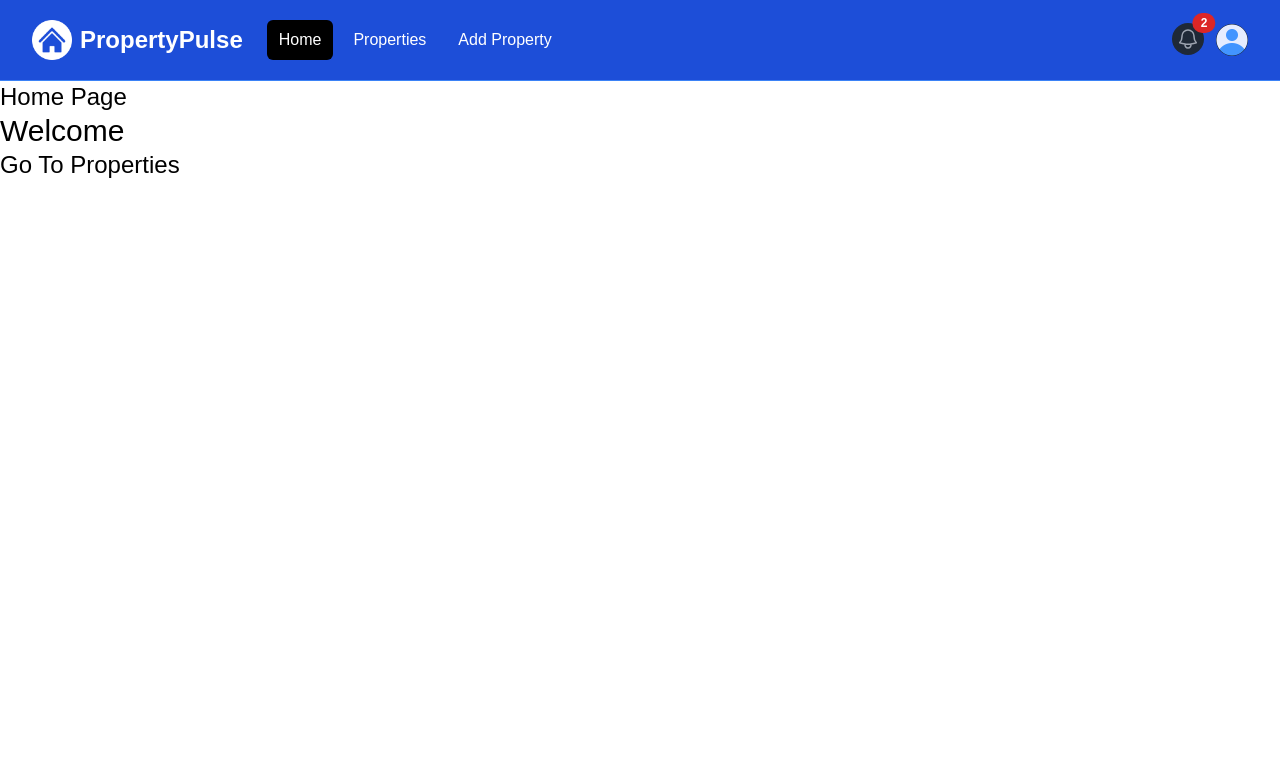
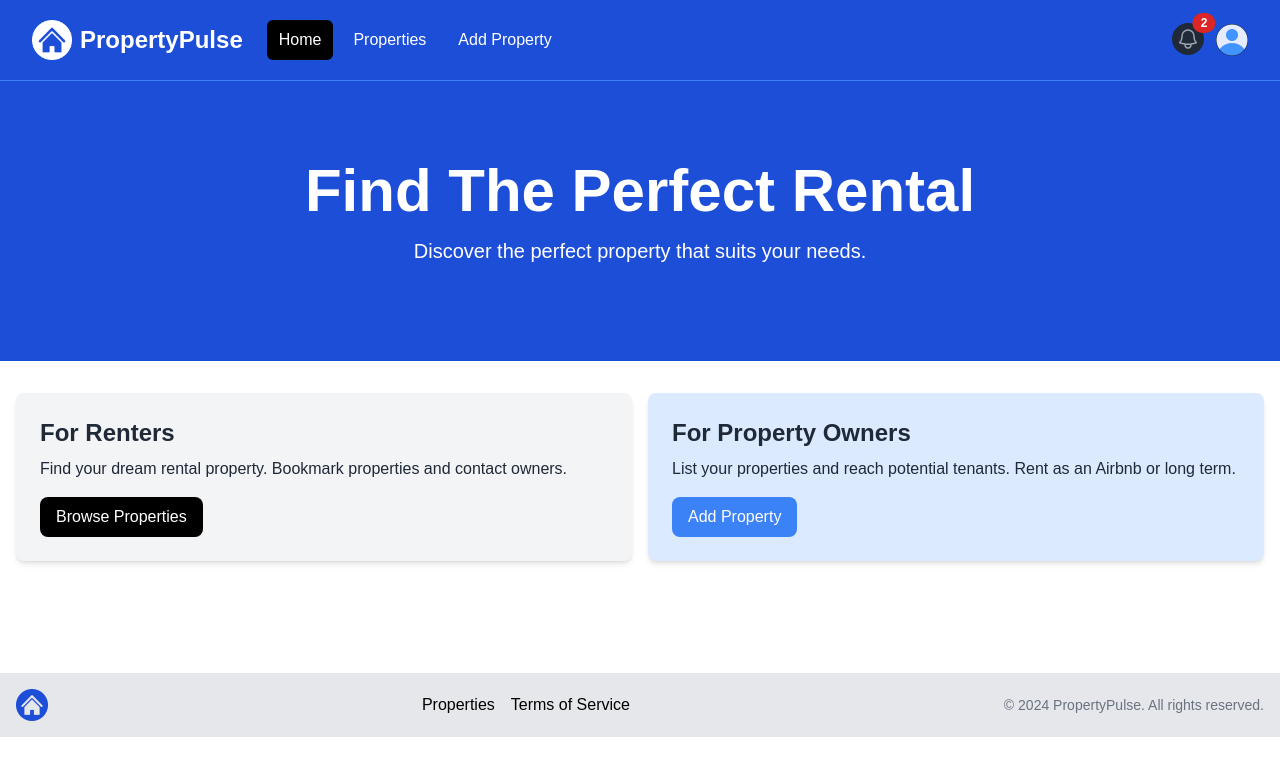
Before and after one commit to Florian-Cywinski/property-pulse-nextjs, a Next.js app: page / in a window 1280 px wide. Shown: the top 776 px of the page. Built offline with nearby package versions, Linux system fonts and the light colour scheme.

Commit message:
1 - Next.js Fundamentals & Project Start -> 9 Homepage Components & Footer

```diff
--- a/app/layout.jsx
+++ b/app/layout.jsx
@@ -1,5 +1,6 @@
 import '@/assets/styles/globals.css';   // To have Tailwind working // @ points to the root directory
 import Navbar from '@/components/Navbar';   // To have it on every page
+import Footer from '@/components/Footer';
 
 export const metadata = {
   title: 'PropertyPulse',   // To add a title (tab)
@@ -15,6 +16,7 @@
         <main>
           {children}
         </main>
+        <Footer />
       </body>
     </html>
   );
--- a/app/page.jsx
+++ b/app/page.jsx
@@ -1,12 +1,12 @@
-import Link from "next/link";
+import Hero from "@/components/Hero";
+import InfoBoxes from "@/components/InfoBoxes";
 
 const HomePage = () => {
   return (
-    <div className="text-2xl">
-      Home Page
-      <h1 className="text-3xl">Welcome</h1>
-      <Link href='/properties'>Go To Properties</Link>
-    </div>
+    <>
+      <Hero />
+      <InfoBoxes />
+    </>
   );
 };
 export default HomePage;
--- /dev/null
+++ b/components/Footer.jsx
@@ -0,0 +1,33 @@
+import Image from 'next/image';
+import logo from '@/assets/images/logo.png';
+
+const Footer = () => {
+  const currentYear = new Date().getFullYear();
+
+  return (
+    <footer className='bg-gray-200 py-4 mt-24'>
+      <div className='container mx-auto flex flex-col md:flex-row items-center justify-between px-4'>
+        <div className='mb-4 md:mb-0'>
+          <Image src={logo} alt='Logo' className='h-8 w-auto' />
+        </div>
+        <div className='flex flex-wrap justify-center md:justify-start mb-4 md:mb-0'>
+          <ul className='flex space-x-4'>
+            <li>
+              <a href='/properties'>Properties</a>
+            </li>
+            <li>
+              <a href='/terms'>Terms of Service</a>
+            </li>
+          </ul>
+        </div>
+        <div>
+          <p className='text-sm text-gray-500 mt-2 md:mt-0'>
+            &copy; {currentYear} PropertyPulse. All rights reserved.
+          </p>
+        </div>
+      </div>
+    </footer>
+  );
+};
+
+export default Footer;
--- /dev/null
+++ b/components/Hero.jsx
@@ -0,0 +1,20 @@
+// import PropertySearchForm from './PropertySearchForm';
+
+const Hero = () => {
+  return (
+    <section className='bg-blue-700 py-20 mb-4'>
+      <div className='max-w-7xl mx-auto px-4 sm:px-6 lg:px-8 flex flex-col items-center'>
+        <div className='text-center'>
+          <h1 className='text-4xl font-extrabold text-white sm:text-5xl md:text-6xl'>
+            Find The Perfect Rental
+          </h1>
+          <p className='my-4 text-xl text-white'>
+            Discover the perfect property that suits your needs.
+          </p>
+        </div>
+        {/* <PropertySearchForm /> */}
+      </div>
+    </section>
+  );
+};
+export default Hero;
--- /dev/null
+++ b/components/InfoBox.jsx
@@ -0,0 +1,23 @@
+import Link from 'next/link';
+
+const InfoBox = ({
+  heading,
+  backgroundColor = 'bg-gray-100',  // Default - for the case nothing will be set
+  textColor = 'text-gray-800',
+  buttonInfo, // Is an object passed in
+  children,
+}) => {
+  return (
+    <div className={`${backgroundColor} p-6 rounded-lg shadow-md`}>
+      <h2 className={`${textColor} text-2xl font-bold`}>{heading}</h2>
+      <p className={`${textColor} mt-2 mb-4`}>{children}</p>
+      <Link
+        href={buttonInfo.link}
+        className={`inline-block ${buttonInfo.backgroundColor} text-white rounded-lg px-4 py-2 hover:opacity-80`}
+      >
+        {buttonInfo.text}
+      </Link>
+    </div>
+  );
+};
+export default InfoBox;
--- /dev/null
+++ b/components/InfoBoxes.jsx
@@ -0,0 +1,37 @@
+import InfoBox from './InfoBox';
+
+const InfoBoxes = () => {
+  return (
+    <section>
+      <div className='container-xl lg:container m-auto'>
+        <div className='grid grid-cols-1 md:grid-cols-2 gap-4 p-4 rounded-lg'>
+          <InfoBox
+            heading='For Renters'
+            backgroundColor='bg-gray-100'
+            buttonInfo={{
+              text: 'Browse Properties',
+              link: '/properties',
+              backgroundColor: 'bg-black',
+            }}
+          >
+            Find your dream rental property. Bookmark properties and contact
+            owners.
+          </InfoBox>
+          <InfoBox
+            heading='For Property Owners'
+            backgroundColor='bg-blue-100'
+            buttonInfo={{
+              text: 'Add Property',
+              link: '/properties/add',
+              backgroundColor: 'bg-blue-500',
+            }}
+          >
+            List your properties and reach potential tenants. Rent as an Airbnb
+            or long term.
+          </InfoBox>
+        </div>
+      </div>
+    </section>
+  );
+};
+export default InfoBoxes;
```
